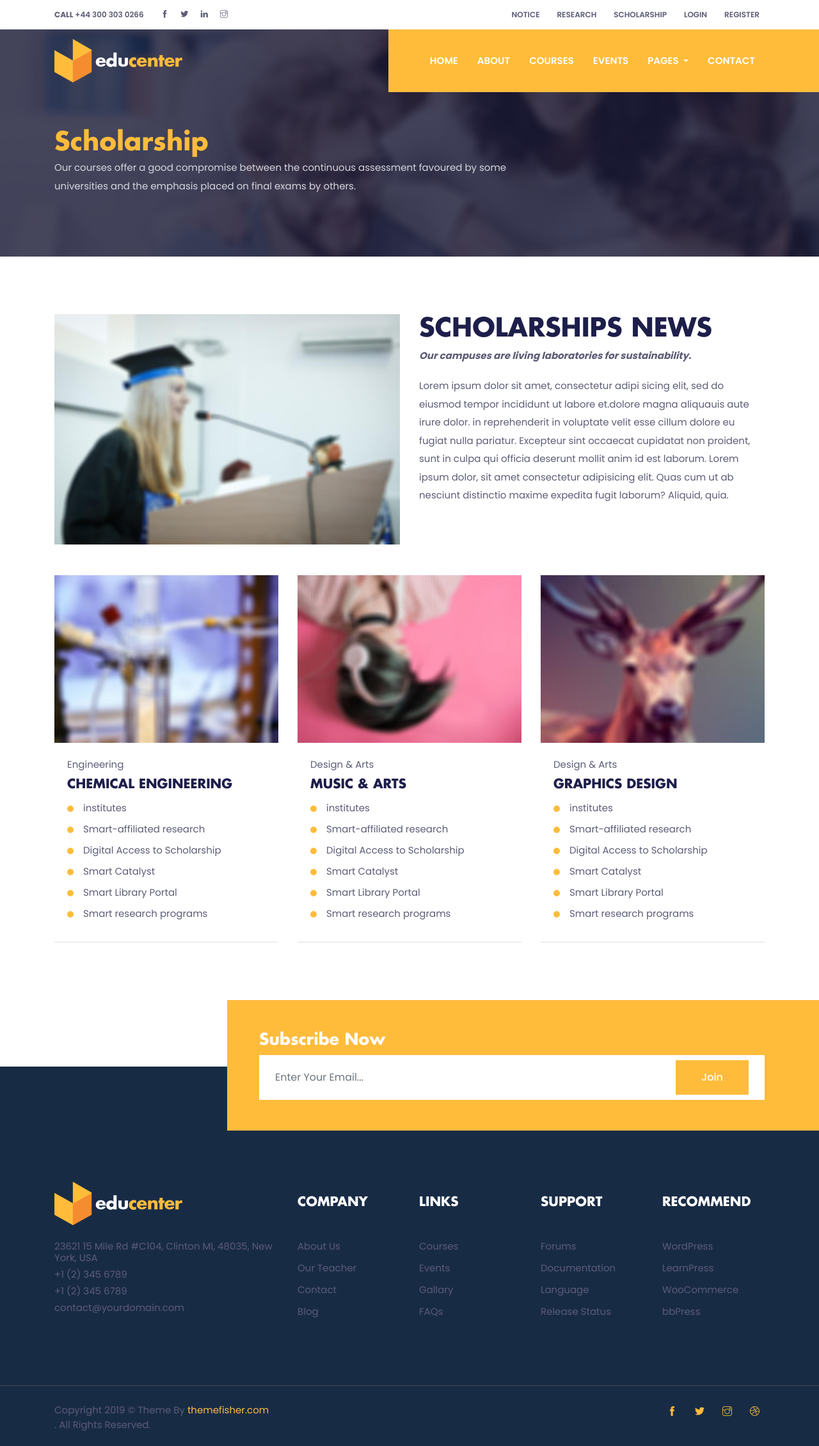
After one commit to MaskeyPuja/educenter, a Django app: page /scholarship in a window 1280 px wide. The commit adds this page. Shown: the whole page at 64% size. Run offline with Django 3.2, Linux system fonts and the light colour scheme; some libraries are stand-ins or nearby versions.

Commit message:
scholarship added

```diff
--- a/eduapp/templates/eduapp/base.html
+++ b/eduapp/templates/eduapp/base.html
@@ -54,7 +54,7 @@
           <ul class="list-inline">
             <li class="list-inline-item"><a class="text-uppercase text-color p-sm-2 py-2 px-0 d-inline-block" href="{% url 'notice' %}">notice</a></li>
             <li class="list-inline-item"><a class="text-uppercase text-color p-sm-2 py-2 px-0 d-inline-block" href="{% url 'research' %}">research</a></li>
-            <li class="list-inline-item"><a class="text-uppercase text-color p-sm-2 py-2 px-0 d-inline-block" href="scholarship.html">SCHOLARSHIP</a></li>
+            <li class="list-inline-item"><a class="text-uppercase text-color p-sm-2 py-2 px-0 d-inline-block" href="{% url 'scholarship' %}">SCHOLARSHIP</a></li>
             <li class="list-inline-item"><a class="text-uppercase text-color p-sm-2 py-2 px-0 d-inline-block" href="#" data-toggle="modal" data-target="#loginModal">login</a></li>
             <li class="list-inline-item"><a class="text-uppercase text-color p-sm-2 py-2 px-0 d-inline-block" href="#" data-toggle="modal" data-target="#signupModal">register</a></li>
           </ul>
--- /dev/null
+++ b/eduapp/templates/eduapp/scholarship.html
@@ -0,0 +1,102 @@
+{% extends 'eduapp/base.html' %}
+
+{% block title %}Scholarship{% endblock %}
+
+{% block body %}
+
+<!-- page title -->
+<section class="page-title-section overlay" data-background="images/backgrounds/page-title.jpg">
+  <div class="container">
+    <div class="row">
+      <div class="col-md-8">
+        <ul class="list-inline custom-breadcrumb">
+          <li class="list-inline-item"><a class="h2 text-primary font-secondary" href="@@page-link">Scholarship</a></li>
+          <li class="list-inline-item text-white h3 font-secondary @@nasted"></li>
+        </ul>
+        <p class="text-lighten">Our courses offer a good compromise between the continuous assessment favoured by some universities and the emphasis placed on final exams by others.</p>
+      </div>
+    </div>
+  </div>
+</section>
+<!-- /page title -->
+
+<!-- scholarship -->
+<section class="section">
+  <div class="container">
+    <div class="row mb-5">
+      <div class="col-md-6 mb-4 mb-md-0">
+        <img class="img-fluid" src="images/scholarship/scholarship.jpg" alt="scholarship news">
+      </div>
+      <div class="col-md-6">
+        <h2>SCHOLARSHIPS NEWS</h2>
+        <strong class="mb-4 d-block"><i>Our campuses are living laboratories for sustainability.</i></strong>
+        <p>Lorem ipsum dolor sit amet, consectetur adipi sicing elit, sed do eiusmod tempor incididunt ut labore
+          et.dolore magna aliquauis aute irure dolor.
+          in reprehenderit in voluptate velit esse cillum dolore eu fugiat nulla pariatur. Excepteur sint occaecat
+          cupidatat non proident, sunt in culpa qui officia deserunt mollit anim id est laborum. Lorem ipsum dolor, sit
+          amet consectetur adipisicing elit. Quas cum ut ab nesciunt distinctio maxime expedita fugit laborum? Aliquid,
+          quia.</p>
+      </div>
+    </div>
+    <div class="row justify-content-center">
+      <!-- scholarship item -->
+      <div class="col-lg-4 col-sm-6 mb-4 mb-lg-0">
+        <div class="card rounded-0 hover-shadow border-top-0 border-left-0 border-right-0">
+          <img class="card-img-top rounded-0" src="images/scholarship/scholarship-item-1.jpg" alt="scholarship-thumb">
+          <div class="card-body">
+            <p class="mb-1">Engineering</p>
+            <h4 class="card-title mb-3">CHEMICAL ENGINEERING</h4>
+            <ul class="list-styled">
+              <li>institutes</li>
+              <li>Smart-affiliated research</li>
+              <li>Digital Access to Scholarship</li>
+              <li>Smart Catalyst</li>
+              <li>Smart Library Portal</li>
+              <li>Smart research programs</li>
+            </ul>
+          </div>
+        </div>
+      </div>
+      <!-- scholarship item -->
+      <div class="col-lg-4 col-sm-6 mb-4 mb-lg-0">
+        <div class="card rounded-0 hover-shadow border-top-0 border-left-0 border-right-0">
+          <img class="card-img-top rounded-0" src="images/scholarship/scholarship-item-2.jpg" alt="scholarship-thumb">
+          <div class="card-body">
+            <p class="mb-1">Design & Arts</p>
+            <h4 class="card-title mb-3">MUSIC & ARTS</h4>
+            <ul class="list-styled">
+              <li>institutes</li>
+              <li>Smart-affiliated research</li>
+              <li>Digital Access to Scholarship</li>
+              <li>Smart Catalyst</li>
+              <li>Smart Library Portal</li>
+              <li>Smart research programs</li>
+            </ul>
+          </div>
+        </div>
+      </div>
+      <!-- scholarship item -->
+      <div class="col-lg-4 col-sm-6 mb-4 mb-lg-0">
+        <div class="card rounded-0 hover-shadow border-top-0 border-left-0 border-right-0">
+          <img class="card-img-top rounded-0" src="images/scholarship/scholarship-item-3.jpg" alt="scholarship-thumb">
+          <div class="card-body">
+            <p class="mb-1">Design & Arts</p>
+            <h4 class="card-title mb-3">GRAPHICS DESIGN</h4>
+            <ul class="list-styled">
+              <li>institutes</li>
+              <li>Smart-affiliated research</li>
+              <li>Digital Access to Scholarship</li>
+              <li>Smart Catalyst</li>
+              <li>Smart Library Portal</li>
+              <li>Smart research programs</li>
+            </ul>
+          </div>
+        </div>
+      </div>
+    </div>
+  </div>
+</section>
+<!-- /scholarship -->
+
+<!-- footer -->
+{% endblock %}
--- a/eduapp/views.py
+++ b/eduapp/views.py
@@ -49,3 +49,6 @@ class NoticeView(TemplateView):
 
 class ResearchView(TemplateView):
 	template_name = 'eduapp/research.html'
+
+class ScholarshipView(TemplateView):
+	template_name = 'eduapp/scholarship.html'
--- a/educenter/urls.py
+++ b/educenter/urls.py
@@ -15,7 +15,7 @@ Including another URLconf
 """
 from django.contrib import admin
 from django.urls import path
-from eduapp.views import HomeView, CourseView, EventView, BlogView, ContactView, NoticeView, ResearchView
+from eduapp.views import HomeView, CourseView, EventView, BlogView, ContactView, NoticeView, ResearchView, ScholarshipView
 
 from django.conf import settings
 from django.views.static import serve
@@ -32,5 +32,6 @@ urlpatterns = [
     path('contact', ContactView.as_view(), name = 'contact'),
     path('notice', NoticeView.as_view(), name = 'notice'),
     path('research', ResearchView.as_view(), name = 'research'),
+    path('scholarship', ScholarshipView.as_view(), name = 'scholarship'),
 ]
 urlpatterns += static(settings.MEDIA_URL, document_root=settings.MEDIA_ROOT)
```
